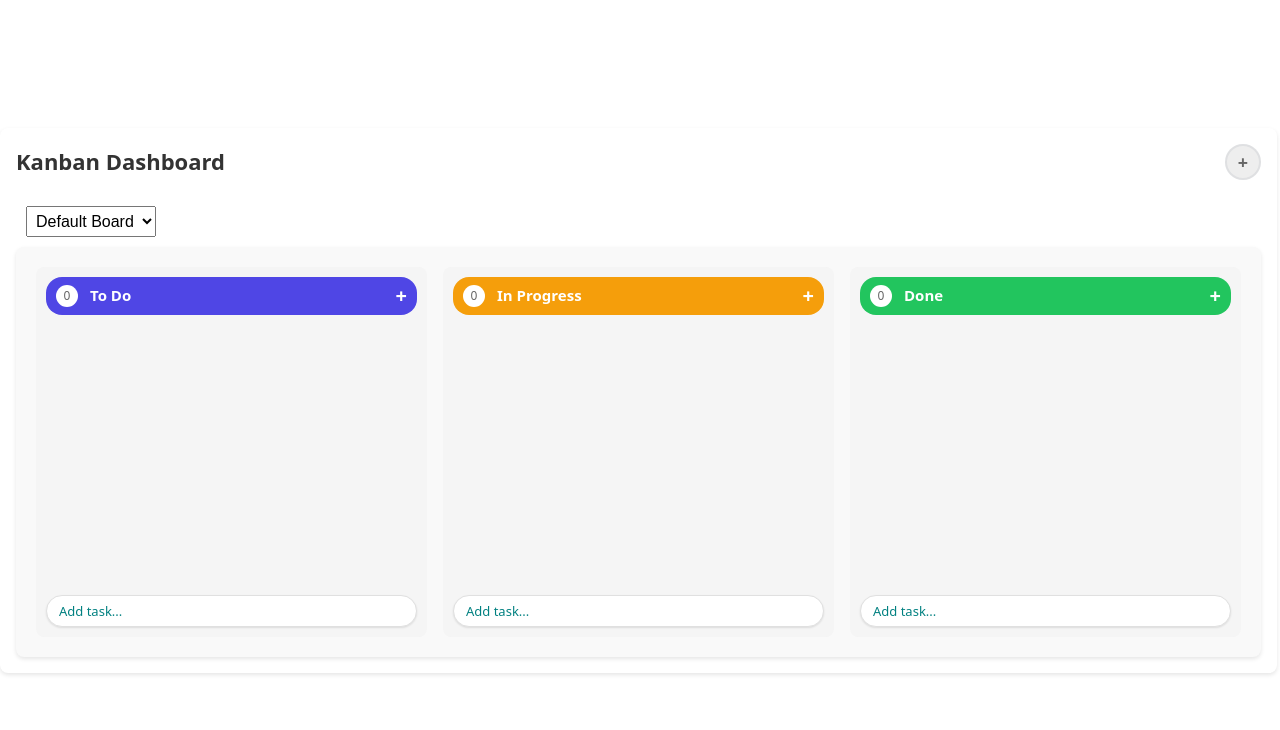
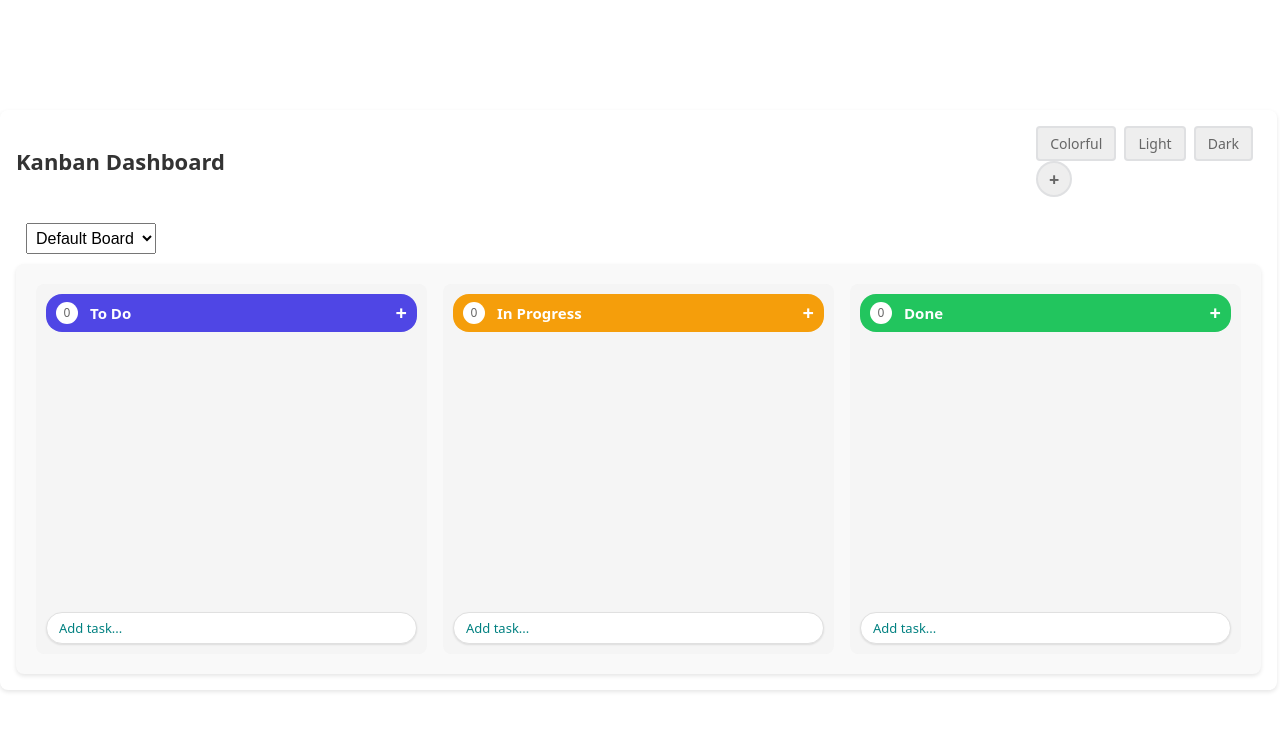
Before and after one commit to Anutic/practiceTestTask, a React (Vite) app in the folder kanban-board/: page / in a window 1280 px wide. Shown: the top 730 px of the page. Built offline with nearby package versions, Linux system fonts and the light colour scheme.

Commit message:
feature: added theme

```diff
--- a/kanban-board/src/App.tsx
+++ b/kanban-board/src/App.tsx
@@ -1,9 +1,13 @@
 
 import KanbanPage from './pages/KanbanPage';
-
+import { ThemeProvider } from '@/context/ThemeContext';
 
 function App() {
-  return <KanbanPage />;
+return (
+    <ThemeProvider>
+      <KanbanPage />
+    </ThemeProvider>
+  );
 }
 
 export default App;
--- a/kanban-board/src/components/KanbanBoard/KanbanBoard.tsx
+++ b/kanban-board/src/components/KanbanBoard/KanbanBoard.tsx
@@ -4,18 +4,11 @@ import { saveToLocalStorage } from '../../utils/storage';
 import { addColumn, updateColumnColor } from '../../store/slices/boardSlice';
 import Column from '../Column/Column';
 import AddColumnForm from './AddColumnForm';
-import { BoardContainer, AddColumnButton, Counter, PlusIcon } from './styles';
+import { BoardContainer, AddColumnButton, Counter, PlusIcon, BoardSelector } from './styles';
 import type { KanbanBoardProps, IColumn, IBoard } from '@/types/board';
 import type { AppDispatch, RootState } from '../../store';
-import styled from 'styled-components';
 
 const STORAGE_KEY = 'kanban-board';
-
-const BoardSelector = styled.select`
-  margin: 10px;
-  padding: 5px;
-  font-size: 16px;
-`;
 
 type KanbanBoardComponentProps =
   | KanbanBoardProps
@@ -35,7 +28,7 @@ const KanbanBoard = (props: KanbanBoardComponentProps) => {
   useEffect(() => {
     console.log('Boards:', boards);
   }, [boards]);
-
+//отдельный хук для этого
   useEffect(() => {
     const handleClickOutside = (event: MouseEvent) => {
       if (
@@ -82,12 +75,12 @@ const KanbanBoard = (props: KanbanBoardComponentProps) => {
       <>
         <BoardSelector
           value={selectedBoardId}
-          onChange={(e) => {
+          onChange={(e) => {//выносим в отдельную функция
             console.log('Selected board ID:', e.target.value);
             setSelectedBoardId(e.target.value);
           }}
         >
-          {boards.map((board: IBoard) => (
+          {boards.map((board: IBoard) => (//деструктуризировать код
             <option key={board.id} value={board.id}>{board.title}</option>
           ))}
           {boards.length === 0 && (
--- a/kanban-board/src/components/KanbanBoard/styles.ts
+++ b/kanban-board/src/components/KanbanBoard/styles.ts
@@ -93,3 +93,9 @@ export const PlusIcon = styled.div`
     font-size: 20px;
   }
 `;
+
+export const BoardSelector = styled.select`
+  margin: 10px;
+  padding: 5px;
+  font-size: 16px;
+`;
--- /dev/null
+++ b/kanban-board/src/context/ThemeContext.tsx
@@ -0,0 +1,43 @@
+import { createContext, useContext, useState,  } from 'react';
+import type { ReactNode } from 'react';
+
+export const themes = {
+  colorful: {
+    background: 'linear-gradient(135deg,rgb(236, 240, 255) 0%, rgb(120, 48, 197) 100%)',
+    textColor: '#333',
+  },
+  light: {
+    background: '#fff',
+    textColor: '#333',
+  },
+  dark: {
+    background: '#333',
+    textColor: '#fff',
+  },
+};
+
+type ThemeType = 'colorful' | 'light' | 'dark';
+type ThemeContextType = {
+  theme: ThemeType;
+  setTheme: (theme: ThemeType) => void;
+};
+
+const ThemeContext = createContext<ThemeContextType | undefined>(undefined);
+
+export const ThemeProvider = ({ children }: { children: ReactNode }) => {
+  const [theme, setTheme] = useState<ThemeType>('light');
+
+  return (
+    <ThemeContext.Provider value={{ theme, setTheme }}>
+      {children}
+    </ThemeContext.Provider>
+  );
+};
+
+export const useTheme = () => {
+  const context = useContext(ThemeContext);
+  if (!context) {
+    throw new Error('useTheme must be used within a ThemeProvider');
+  }
+  return context;
+};
--- a/kanban-board/src/pages/KanbanPage/index.tsx
+++ b/kanban-board/src/pages/KanbanPage/index.tsx
@@ -2,16 +2,18 @@ import { Provider } from 'react-redux';
 import KanbanBoard from '@/components/KanbanBoard/KanbanBoard';
 import { store } from '@/store';
 import ErrorBoundary from '../../components/ErrorBoundary/ErrorBoundary';
-import { PageContainer, Header, Title, AddButton } from './styles';
+import { PageContainer, Header, Title, AddButton, ThemeButton } from './styles';
 import { useDispatch, useSelector } from 'react-redux';
 import { addBoard } from '@/store/slices/boardSlice';
 import type { RootState } from '@/store';
-import { useState, } from 'react';
+import { useState } from 'react';
+import { ThemeProvider, useTheme, themes } from '../../context/ThemeContext';
 
 const KanbanPage = () => {
   const dispatch = useDispatch();
   const boards = useSelector((state: RootState) => state.board.boards ?? []);
   const [selectedBoardId, setSelectedBoardId] = useState<string>(boards[0]?.id || 'default');
+  const { theme, setTheme } = useTheme();
 
   const handleAddBoard = () => {
     const newBoardId = Date.now().toString();
@@ -23,11 +25,17 @@ const KanbanPage = () => {
 
   return (
     <Provider store={store}>
+      <ThemeProvider>
         <ErrorBoundary>
-        <PageContainer>
+          <PageContainer theme={themes[theme]}>
             <Header>
-            <Title>Kanban Dashboard</Title>
+              <Title theme={themes[theme]}>Kanban Dashboard</Title>
+              <div>
+                <ThemeButton onClick={() => setTheme('colorful')}>Colorful</ThemeButton>
+                <ThemeButton onClick={() => setTheme('light')}>Light</ThemeButton>
+                <ThemeButton onClick={() => setTheme('dark')}>Dark</ThemeButton>
                 <AddButton onClick={handleAddBoard}>+</AddButton>
+              </div>
             </Header>
             <KanbanBoard
               useRedux={true}
@@ -36,6 +44,7 @@ const KanbanPage = () => {
             />
           </PageContainer>
         </ErrorBoundary>
+      </ThemeProvider>
     </Provider>
   );
 };
--- a/kanban-board/src/pages/KanbanPage/styles.ts
+++ b/kanban-board/src/pages/KanbanPage/styles.ts
@@ -1,12 +1,17 @@
 import styled from 'styled-components';
 
-export const PageContainer = styled.div`
+interface PageContainerProps {
+  theme: {
+    background: string;
+    textColor: string;
+  };
+}
+
+export const PageContainer = styled.div<PageContainerProps>`
   padding: 16px;
   width: 1245px;
-
   margin: 0 auto;
-
-  background: #fff;
+  background: ${(props) => props.theme.background};
   border-radius: 8px;
   box-shadow: 0 2px 4px rgba(0, 0, 0, 0.1);
 
@@ -31,9 +36,9 @@ export const Header = styled.div`
   }
 `;
 
-export const Title = styled.h1`
+export const Title = styled.h1<PageContainerProps>`
   font-size: 22px;
-  color: #333;
+  color: ${(props) => props.theme.textColor};
   margin: 0;
 
   @media (max-width: 390px) {
@@ -67,3 +72,24 @@ export const AddButton = styled.button`
     height: 32px;
   }
 `;
+
+export const ThemeButton = styled.button`
+  background: rgb(238, 238, 238);
+  color: #666;
+  border: 2px solid rgba(94, 103, 119, 0.1);
+  border-radius: 4px;
+  padding: 6px 12px;
+  cursor: pointer;
+  font-size: 14px;
+  margin-right: 8px;
+
+  &:hover {
+    background: rgb(225, 235, 250);
+  }
+
+  @media (max-width: 390px) {
+    padding: 4px 8px;
+    font-size: 12px;
+    margin-right: 4px;
+  }
+`;
```
Lines whose indentation alone changed are shown as unchanged.
